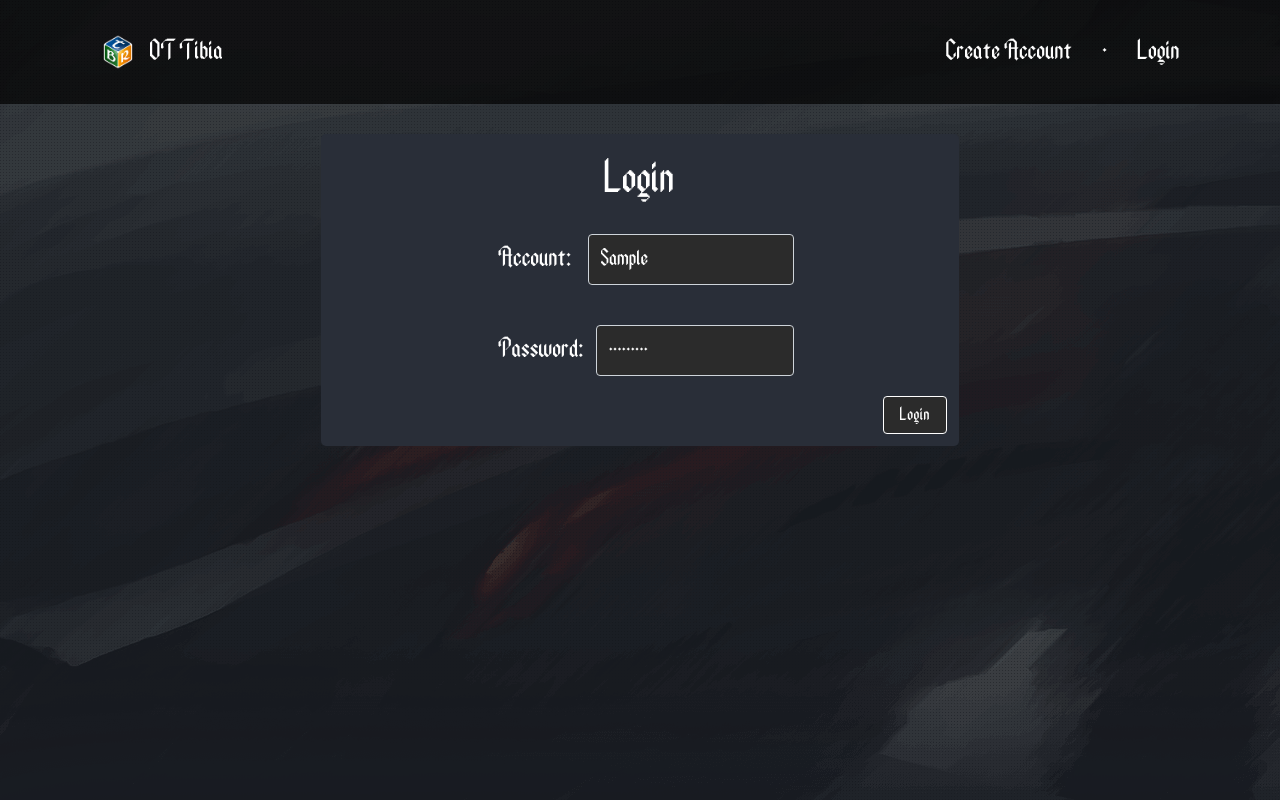
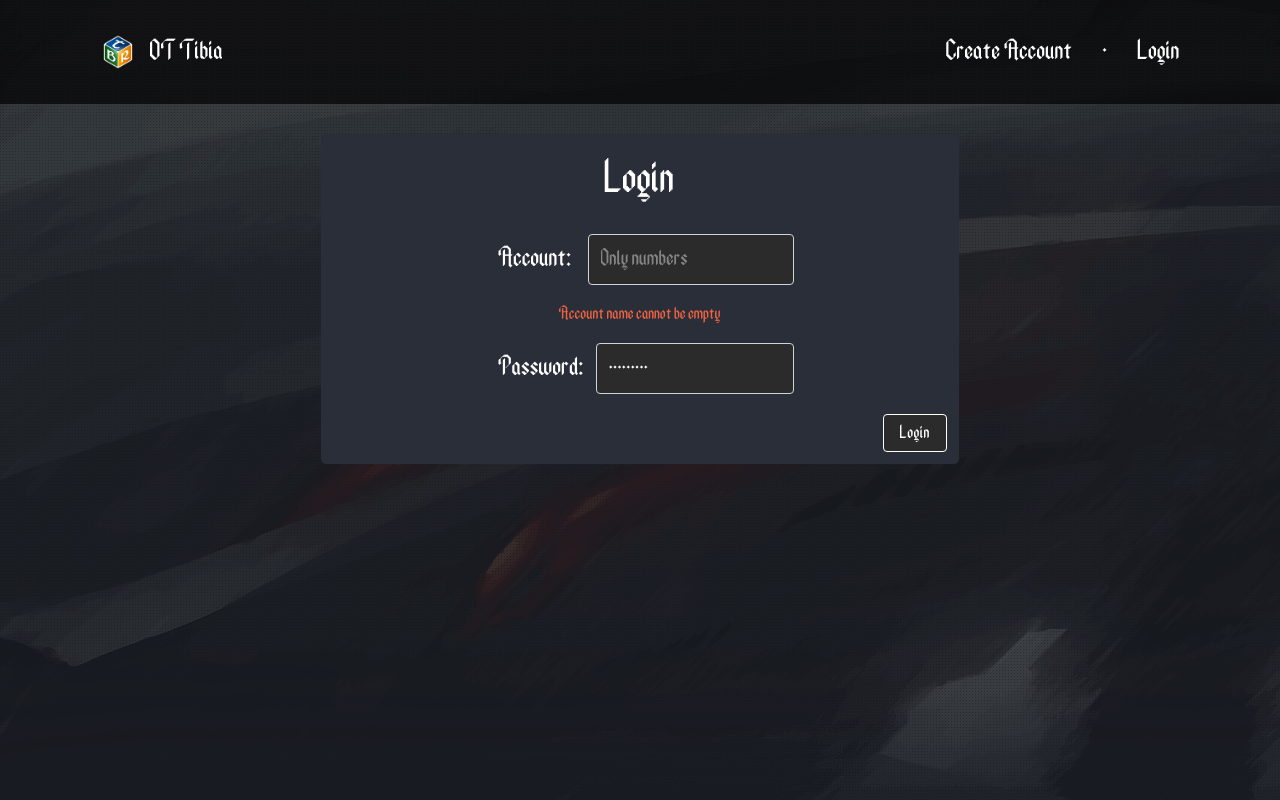
Before and after one commit to tibiaot74/frontend-website, a React (Create React App) app: page /login in a window 1280 px wide. Both pictures are taken after typing "Sample", "Sample123" into the empty fields and a click on the button "Login". Built offline with nearby package versions, Linux system fonts and the light colour scheme.

Commit message:
feat(Validations): add client side validation to all forms

```diff
--- a/src/components/CharCreationDialog/CharCreationDialog.tsx
+++ b/src/components/CharCreationDialog/CharCreationDialog.tsx
@@ -9,12 +9,13 @@ import {
   RadioGroup,
 } from "@mui/material";
 import { styled } from "@mui/system";
-import { useState } from "react";
+import { useEffect, useState } from "react";
 import ArrowBackIosIcon from "@mui/icons-material/ArrowBackIos";
 import BpRadio from "../BpRadio/BpRadio";
 import { creationOutfitOptions } from "./helper";
 import { getIcon, sexToString } from "../Char/helper";
 import { useTranslation } from "react-i18next";
+import { isEmpty } from "../../helpers/string";
 
 const FormDiv = styled("form")({
   display: "flex",
@@ -189,6 +190,10 @@ const NewCharButton = styled(Button)({
   },
 });
 
+const ErrorText = styled("span")({
+  color: "#ed6242",
+});
+
 function CharCreationDialog({
   open,
   loading,
@@ -202,9 +207,43 @@ function CharCreationDialog({
   const [outfit, setOutfit] = useState("Citzen");
   const [animate, setAnimate] = useState(false);
 
+  const [validationErrors, setValidationErrors] = useState<{
+    emptyName?: string;
+  }>({});
+  const [submitFailed, setSubmitFailed] = useState(false);
+
   const changeGender = () => {
     setSex(!sex);
   };
+
+  const validate = ({ name }: { name: string }): boolean => {
+    var isValid: boolean = true;
+    setValidationErrors({});
+
+    if (isEmpty(name)) {
+      isValid = false;
+      setValidationErrors((errors) => ({
+        ...errors,
+        emptyName: t("chars.charCreationDialog.validation.emptyName"),
+      }));
+    }
+
+    return isValid;
+  };
+
+  useEffect(() => {
+    if (!isEmpty(name)) {
+      setValidationErrors((errors) => ({
+        ...errors,
+        emptyName: undefined,
+      }));
+    } else {
+      setValidationErrors((errors) => ({
+        ...errors,
+        emptyName: t("chars.charCreationDialog.validation.emptyName"),
+      }));
+    }
+  }, [name, t]);
 
   const icon = getIcon(sex, outfit.toLocaleLowerCase(), animate);
 
@@ -214,6 +253,10 @@ function CharCreationDialog({
         <FormDiv
           onSubmit={(e) => {
             e.preventDefault();
+            if (!validate({ name })) {
+              setSubmitFailed(true);
+              return;
+            }
             submit({ name: name, sex: sex, outfit: outfit.toLowerCase() });
           }}
         >
@@ -265,6 +308,7 @@ function CharCreationDialog({
               />
             </CharContainer>
           </ContainerDiv>
+          {submitFailed && <ErrorText>{validationErrors.emptyName}</ErrorText>}
           <NewCharButton type="submit" disabled={loading}>
             {loading ? (
               <Loading size={24} />
--- a/src/components/CreateAccountForm/CreateAccoutForm.tsx
+++ b/src/components/CreateAccountForm/CreateAccoutForm.tsx
@@ -2,11 +2,13 @@ import { styled } from "@mui/system";
 import InputBase from "@mui/material/InputBase";
 import Button from "@mui/material/Button";
 import CircularProgress from "@mui/material/CircularProgress";
-import { useState } from "react";
+import { useEffect, useState } from "react";
 import { createAccount } from "../../services/Auth";
 import { useNavigate } from "react-router-dom";
 import { logUser } from "../LoginForm/helper";
 import { useTranslation } from "react-i18next";
+import { validEmail, validPassword } from "./validations";
+import { isEmpty } from "../../helpers/string";
 
 const ContainerDiv = styled("form")({
   backgroundColor: "#292e38",
@@ -92,6 +94,10 @@ const ButtonDiv = styled("div")({
   justifyContent: "flex-end",
 });
 
+const ErrorText = styled("span")({
+  color: "#ed6242",
+});
+
 const Loading = styled(CircularProgress)({
   color: "white",
 });
@@ -105,6 +111,12 @@ function CreateAccountForm() {
   const [password, setPassword] = useState("");
 
   const [loading, setLoading] = useState(false);
+  const [validationErrors, setValidationErrors] = useState<{
+    invalidEmail?: string;
+    invalidPassword?: string;
+    emptyName?: string;
+  }>({});
+  const [submitFailed, setSubmitFailed] = useState(false);
 
   const submit = (data: { email: string; name: number; password: string }) => {
     setLoading(true);
@@ -124,10 +136,101 @@ function CreateAccountForm() {
       });
   };
 
+  const validate = ({
+    email,
+    name,
+    password,
+  }: {
+    email: string;
+    name: string;
+    password: string;
+  }): boolean => {
+    var isValid: boolean = true;
+    setValidationErrors({});
+
+    if (!validEmail(email)) {
+      isValid = false;
+      setValidationErrors((errors) => ({
+        ...errors,
+        invalidEmail: t(
+          "createAccount.createAccountForm.validation.invalidEmail"
+        ),
+      }));
+    }
+    if (isEmpty(name)) {
+      isValid = false;
+      setValidationErrors((errors) => ({
+        ...errors,
+        emptyName: t("createAccount.createAccountForm.validation.emptyName"),
+      }));
+    }
+    if (!validPassword(password)) {
+      isValid = false;
+      setValidationErrors((errors) => ({
+        ...errors,
+        invalidPassword: t(
+          "createAccount.createAccountForm.validation.invalidPassword"
+        ),
+      }));
+    }
+
+    return isValid;
+  };
+
+  useEffect(() => {
+    if (validEmail(email)) {
+      setValidationErrors((errors) => ({
+        ...errors,
+        invalidEmail: undefined,
+      }));
+    } else {
+      setValidationErrors((errors) => ({
+        ...errors,
+        invalidEmail: t(
+          "createAccount.createAccountForm.validation.invalidEmail"
+        ),
+      }));
+    }
+  }, [email, t]);
+
+  useEffect(() => {
+    if (!isEmpty(name)) {
+      setValidationErrors((errors) => ({
+        ...errors,
+        emptyName: undefined,
+      }));
+    } else {
+      setValidationErrors((errors) => ({
+        ...errors,
+        emptyName: t("createAccount.createAccountForm.validation.emptyName"),
+      }));
+    }
+  }, [name, t]);
+
+  useEffect(() => {
+    if (validPassword(password)) {
+      setValidationErrors((errors) => ({
+        ...errors,
+        invalidPassword: undefined,
+      }));
+    } else {
+      setValidationErrors((errors) => ({
+        ...errors,
+        invalidPassword: t(
+          "createAccount.createAccountForm.validation.invalidPassword"
+        ),
+      }));
+    }
+  }, [password, t]);
+
   return (
     <ContainerDiv
       onSubmit={(e) => {
         e.preventDefault();
+        if (!validate({ email, name, password })) {
+          setSubmitFailed(true);
+          return;
+        }
         const numberedName = parseInt(name);
         submit({ email: email, name: numberedName, password: password });
       }}
@@ -140,6 +243,7 @@ function CreateAccountForm() {
           onChange={(event) => setEmail(event.target.value)}
         />
       </InputDiv>
+      {submitFailed && <ErrorText>{validationErrors.invalidEmail}</ErrorText>}
       <InputDiv>
         <InputText>{t("createAccount.createAccountForm.account")}</InputText>
         <FormInput
@@ -150,6 +254,8 @@ function CreateAccountForm() {
           }
         />
       </InputDiv>
+      {submitFailed && <ErrorText>{validationErrors.emptyName}</ErrorText>}
+
       <InputDiv>
         <InputText>{t("createAccount.createAccountForm.password")}</InputText>
         <FormInput
@@ -158,6 +264,9 @@ function CreateAccountForm() {
           onChange={(event) => setPassword(event.target.value)}
         />
       </InputDiv>
+      {submitFailed && (
+        <ErrorText>{validationErrors.invalidPassword}</ErrorText>
+      )}
 
       <ButtonDiv>
         <FormButton disabled={loading} type="submit">
--- /dev/null
+++ b/src/components/CreateAccountForm/validations.tsx
@@ -0,0 +1,7 @@
+export const validEmail = (email: string): boolean => {
+  return /^\w+([.-]?\w+)*@\w+([.-]?\w+)*(\.\w{2,3})+$/.test(email);
+};
+
+export const validPassword = (password: string): boolean => {
+  return /^(?=.*[a-z])(?=.*[A-Z])(?=.*[0-9])(?=.{8,})/.test(password);
+};
--- a/src/components/LoginForm/LoginForm.tsx
+++ b/src/components/LoginForm/LoginForm.tsx
@@ -2,10 +2,10 @@ import { styled } from "@mui/system";
 import InputBase from "@mui/material/InputBase";
 import Button from "@mui/material/Button";
 import CircularProgress from "@mui/material/CircularProgress";
-import { useState } from "react";
+import { useEffect, useState } from "react";
 import { useNavigate } from "react-router-dom";
 import { logUser } from "./helper";
-import { isEmpty, isNotParseable } from "./validations";
+import { isEmpty as isEmptyString } from "../../helpers/string";
 import { useTranslation } from "react-i18next";
 
 const ContainerDiv = styled("form")({
@@ -92,6 +92,10 @@ const ButtonDiv = styled("div")({
   justifyContent: "flex-end",
 });
 
+const ErrorText = styled("span")({
+  color: "#ed6242",
+});
+
 const Loading = styled(CircularProgress)({
   color: "white",
 });
@@ -104,6 +108,11 @@ function LoginForm() {
   const [password, setPassword] = useState("");
 
   const [loading, setLoading] = useState(false);
+  const [validationErrors, setValidationErrors] = useState<{
+    emptyName?: string;
+    emptyPassword?: string;
+  }>({});
+  const [submitFailed, setSubmitFailed] = useState(false);
 
   const submit = (data: { name: number; password: string }) => {
     setLoading(true);
@@ -119,22 +128,65 @@ function LoginForm() {
     });
   };
 
-  const validate = (data: { name: string; password: string }) => {
-    if (isNotParseable(name)) {
+  const validate = ({
+    name,
+    password,
+  }: {
+    name: string;
+    password: string;
+  }): boolean => {
+    var isValid: boolean = true;
+    setValidationErrors({});
+
+    if (isEmptyString(name)) {
+      isValid = false;
+      setValidationErrors((errors) => ({
+        ...errors,
+        emptyName: t("login.loginForm.validation.emptyName"),
+      }));
     }
-    if (isEmpty(name)) {
-    }
-    if (isEmpty(password)) {
+    if (isEmptyString(password)) {
+      isValid = false;
+      setValidationErrors((errors) => ({
+        ...errors,
+        emptyPassword: t("login.loginForm.validation.emptyPassword"),
+      }));
     }
 
-    return false;
+    return isValid;
   };
+
+  useEffect(() => {
+    if (!isEmptyString(name)) {
+      setValidationErrors((errors) => ({ ...errors, emptyName: undefined }));
+    } else {
+      setValidationErrors((errors) => ({
+        ...errors,
+        emptyName: t("login.loginForm.validation.emptyName"),
+      }));
+    }
+  }, [name, t]);
+
+  useEffect(() => {
+    if (!isEmptyString(password)) {
+      setValidationErrors((errors) => ({
+        ...errors,
+        emptyPassword: undefined,
+      }));
+    } else {
+      setValidationErrors((errors) => ({
+        ...errors,
+        emptyName: t("login.loginForm.validation.emptyPassword"),
+      }));
+    }
+  }, [password, t]);
 
   return (
     <ContainerDiv
       onSubmit={(e) => {
         e.preventDefault();
         if (!validate({ name, password })) {
+          setSubmitFailed(true);
           return;
         }
         const numberedName = parseInt(name);
@@ -146,17 +198,24 @@ function LoginForm() {
         <InputText>{t("login.loginForm.account")}</InputText>
         <FormInput
           value={name}
-          onChange={(event) => setName(event.target.value)}
+          error={!!validationErrors?.emptyName}
+          placeholder={t("createAccount.createAccountForm.accountPlaceholder")}
+          onChange={(event) =>
+            setName(event.target.value.replace(/[^0-9]+/, ""))
+          }
         />
       </InputDiv>
+      {submitFailed && <ErrorText>{validationErrors.emptyName}</ErrorText>}
       <InputDiv>
         <InputText>{t("login.loginForm.password")}</InputText>
         <FormInput
           type="password"
           value={password}
+          error={!!validationErrors?.emptyPassword}
           onChange={(event) => setPassword(event.target.value)}
         />
       </InputDiv>
+      {submitFailed && <ErrorText>{validationErrors.emptyPassword}</ErrorText>}
 
       <ButtonDiv>
         <FormButton disabled={loading} type="submit">
--- a/src/containers/Chars/Chars.tsx
+++ b/src/containers/Chars/Chars.tsx
@@ -207,7 +207,7 @@ function Chars() {
               />
             </SearchBarDiv>
             <NewCharButton variant="contained" onClick={dialogOpen}>
-              {t("chars.newChatButton")}
+              {t("chars.newCharButton")}
             </NewCharButton>
           </OptionsSection>
         </BodyDiv>
--- /dev/null
+++ b/src/helpers/dict.tsx
@@ -0,0 +1,3 @@
+export function isEmpty(obj: {}) {
+  return Object.keys(obj).length === 0;
+}
--- /dev/null
+++ b/src/helpers/string.tsx
@@ -0,0 +1,3 @@
+export const isEmpty = (s: string) => {
+  return s === "";
+};
--- a/src/i18n/locales/en/translations.json
+++ b/src/i18n/locales/en/translations.json
@@ -6,7 +6,12 @@
       "account": "Account:",
       "accountPlaceholder":  "Only numbers",
       "password": "Password:",
-      "createButton": "Create"
+      "createButton": "Create",
+      "validation": {
+        "invalidEmail": "Type in a valid email",
+        "invalidPassword": "Passwords must have at least 8 characters, one lower case, one upper case and one digit",
+        "emptyName": "Account name cannot be empty"
+      }
     }
   },
   "login": {
@@ -14,7 +19,11 @@
       "title": "Login",
       "account": "Account:",
       "password": "Password:",
-      "loginButton": "Login"
+      "loginButton": "Login",
+      "validation": {
+        "emptyName": "Account name cannot be empty",
+        "emptyPassword": "Password cannot be empty"
+      }
     }
   },
   "chars": {
@@ -24,7 +33,10 @@
       "outfitsTitle": "Outfits",
       "animate": "Animate",
       "name": "Name",
-      "createButton": "Create"
+      "createButton": "Create",
+      "validation": {
+        "emptyName": "Name can't be empty"
+      }
     }
   },
   "mainNavBar": {
--- a/src/i18n/locales/esp/translations.json
+++ b/src/i18n/locales/esp/translations.json
@@ -6,7 +6,12 @@
       "account": "Cuenta:",
       "accountPlaceholder":  "Sólo números",
       "password": "Senã:",
-      "createButton": "Crear"
+      "createButton": "Crear",
+      "validation": {
+        "invalidEmail": "Escriba un email válido",
+        "invalidPassword": "Senãs deben tener al menos 8 caracteres, una minúscula, una mayúscula y un dígito",
+        "emptyName": "Cuenta no puede estar vacío"
+      }
     }
   },
   "login": {
@@ -14,7 +19,11 @@
       "title": "Login",
       "account": "Cuenta:",
       "password": "Senã:",
-      "loginButton": "Login"
+      "loginButton": "Login",
+      "validation": {
+        "emptyName": "Cuenta no puede estar vacío",
+        "emptyPassword": "Senã de la cuenta no puede estar vacío"
+      }
     }
   },
   "chars": {
@@ -24,7 +33,10 @@
       "outfitsTitle": "Outfits",
       "animate": "Animar",
       "name": "Nombre",
-      "createButton": "Crear"
+      "createButton": "Crear",
+      "validation": {
+        "emptyName": "Nombre no puede estar vacío"
+      }
     }
   },
   "mainNavBar": {
--- a/src/i18n/locales/pt-br/translations.json
+++ b/src/i18n/locales/pt-br/translations.json
@@ -6,7 +6,12 @@
       "account": "Conta",
       "accountPlaceholder":  "Apenas números",
       "password": "Senha",
-      "createButton": "Criar"
+      "createButton": "Criar",
+      "validation": {
+        "invalidEmail": "Escreva um email válido",
+        "invalidPassword": "Senhas devem ter ao menos 8 caracteres uma letra minúscula, uma maiúscula, e um dígito",
+        "emptyName": "Conta não pode ser vazio"
+      }
     }
   },
   "login": {
@@ -14,7 +19,11 @@
       "title": "Login",
       "account": "Conta:",
       "password": "Senha:",
-      "loginButton": "Login"
+      "loginButton": "Login",
+      "validation": {
+        "emptyName": "Conta não pode ser vazio",
+        "emptyPassword": "Senha não pode ser vazia"
+      }
     }
   },
   "chars": {
@@ -24,7 +33,10 @@
       "outfitsTitle": "Outfits",
       "animate": "Animar",
       "name": "Nome",
-      "createButton": "Criar"
+      "createButton": "Criar",
+      "validation": {
+        "emptyName": "Nome não pode ser vazio"
+      }
     }
   },
   "mainNavBar": {
--- a/src/routes/PrivateRoute.tsx
+++ b/src/routes/PrivateRoute.tsx
@@ -9,7 +9,7 @@ function PrivateRoute({ children }: IPrivateRoute) {
     if (!UserSession.isLogged()) {
       return navigate("/");
     }
-  });
+  }, [navigate]);
 
   return children;
 }
```
Also changed, not shown: src/components/LoginForm/validations.tsx (deleted, +0 -7 lines).
